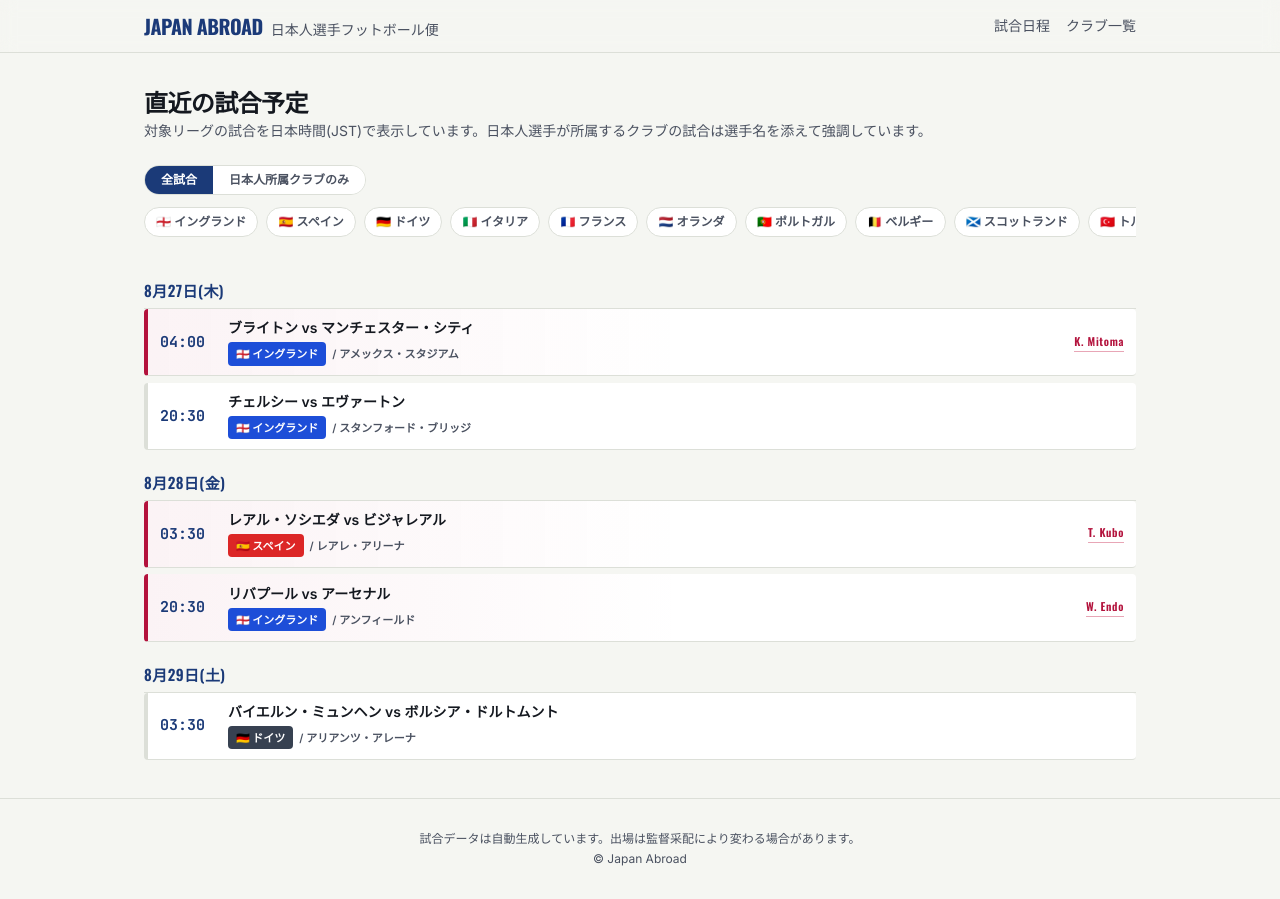
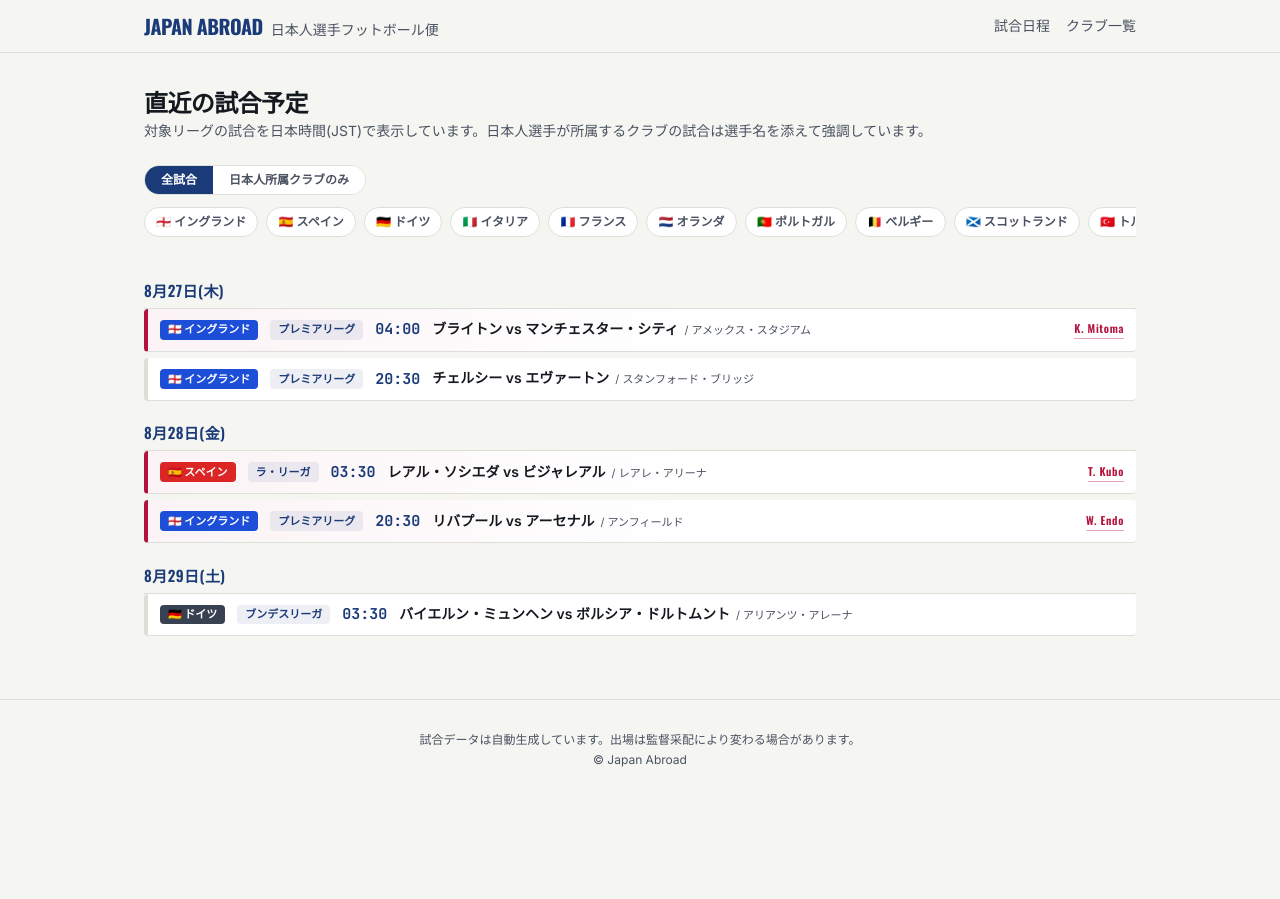
Before and after one commit to japan-abroad/jp-players-fixtures, a Next.js app: page / in a window 1280 px wide. After the commit the page ends 800 px from the top, so only its background shows below. Built offline with nearby package versions, Linux system fonts and the light colour scheme.

Commit message:
style: 国・大会名を試合表の左側に列として配置

```diff
--- a/src/app/globals.css
+++ b/src/app/globals.css
@@ -54,16 +54,20 @@
 }
 
 .match-row {
-  display: grid;
-  grid-template-columns: 3.5rem 1fr auto;
+  display: flex;
+  flex-wrap: wrap;
   align-items: center;
-  gap: 0.75rem;
+  gap: 0.6rem 0.75rem;
   padding: 0.6rem 0.75rem;
   border-bottom: 1px solid var(--line);
   border-left: 4px solid var(--line);
   background: #fff;
   border-radius: 0.25rem;
   margin-bottom: 0.4rem;
+}
+
+.match-row > .min-w-0 {
+  flex: 1 1 14rem;
 }
 
 .match-row[data-jp="true"] {
@@ -83,6 +87,18 @@
   color: var(--hinomaru);
   border-bottom: 1px solid var(--hinomaru-soft);
   padding-bottom: 0.1rem;
+  white-space: nowrap;
+}
+
+.league-chip {
+  display: inline-flex;
+  align-items: center;
+  font-size: 0.6875rem;
+  font-weight: 700;
+  color: var(--samurai);
+  background: rgb(27 58 120 / 0.08);
+  padding: 0.1rem 0.5rem;
+  border-radius: 0.25rem;
   white-space: nowrap;
 }
 
--- a/src/components/MatchRow.tsx
+++ b/src/components/MatchRow.tsx
@@ -14,26 +14,29 @@
       data-country={match.country_code}
       id={`match-${match.fixture_id}`}
     >
-      <div className="font-mono text-[0.9375rem] font-bold text-[var(--samurai)] tabular-nums">
+      <span
+        className="country-chip shrink-0"
+        style={{ backgroundColor: countryColor(match.country_code) }}
+      >
+        {countryFlag(match.country_code)} {match.country_ja}
+      </span>
+
+      <span className="league-chip shrink-0">{match.league_name}</span>
+
+      <div className="font-mono text-[0.9375rem] font-bold text-[var(--samurai)] tabular-nums shrink-0">
         {toJstTime(match.kickoff_utc)}
       </div>
-      <div className="text-sm font-semibold text-[var(--ink)]">
+
+      <div className="text-sm font-semibold text-[var(--ink)] min-w-0">
         {translateTeamName(match.home_team)} vs {translateTeamName(match.away_team)}
-        <div className="mt-1 flex flex-wrap items-center gap-1.5">
-          <span
-            className="country-chip"
-            style={{ backgroundColor: countryColor(match.country_code) }}
-          >
-            {countryFlag(match.country_code)} {match.country_ja}
+        {match.venue && (
+          <span className="ml-1.5 text-[0.6875rem] font-normal text-[var(--ink-soft)]">
+            / {translateVenueName(match.venue)}
           </span>
-          {match.venue && (
-            <span className="text-[0.6875rem] text-[var(--ink-soft)]">
-              / {translateVenueName(match.venue)}
-            </span>
-          )}
-        </div>
+        )}
       </div>
-      <div className="flex flex-col items-end gap-0.5">
+
+      <div className="flex flex-col items-end gap-0.5 shrink-0">
         {match.jp_players.map((p) => (
           <Link
             key={p.name}
```
